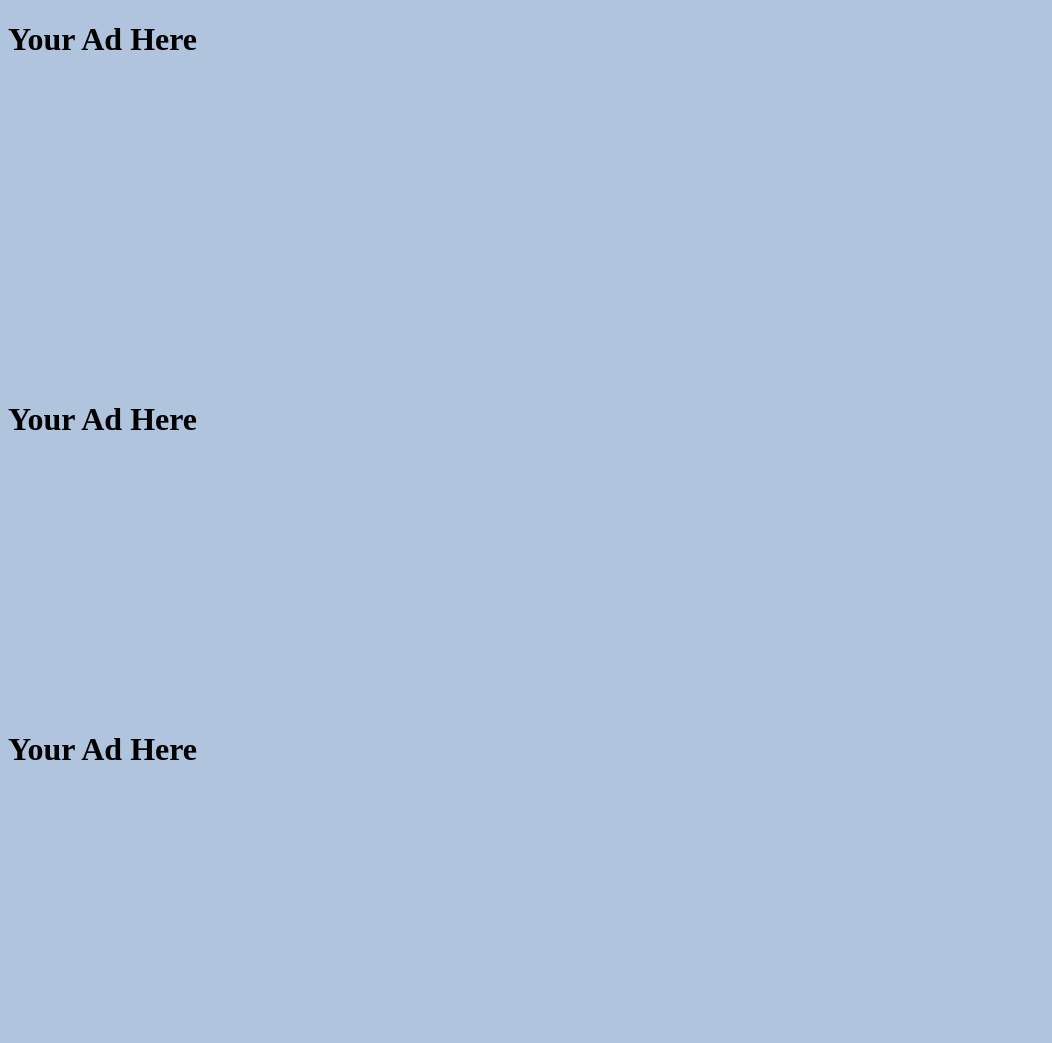
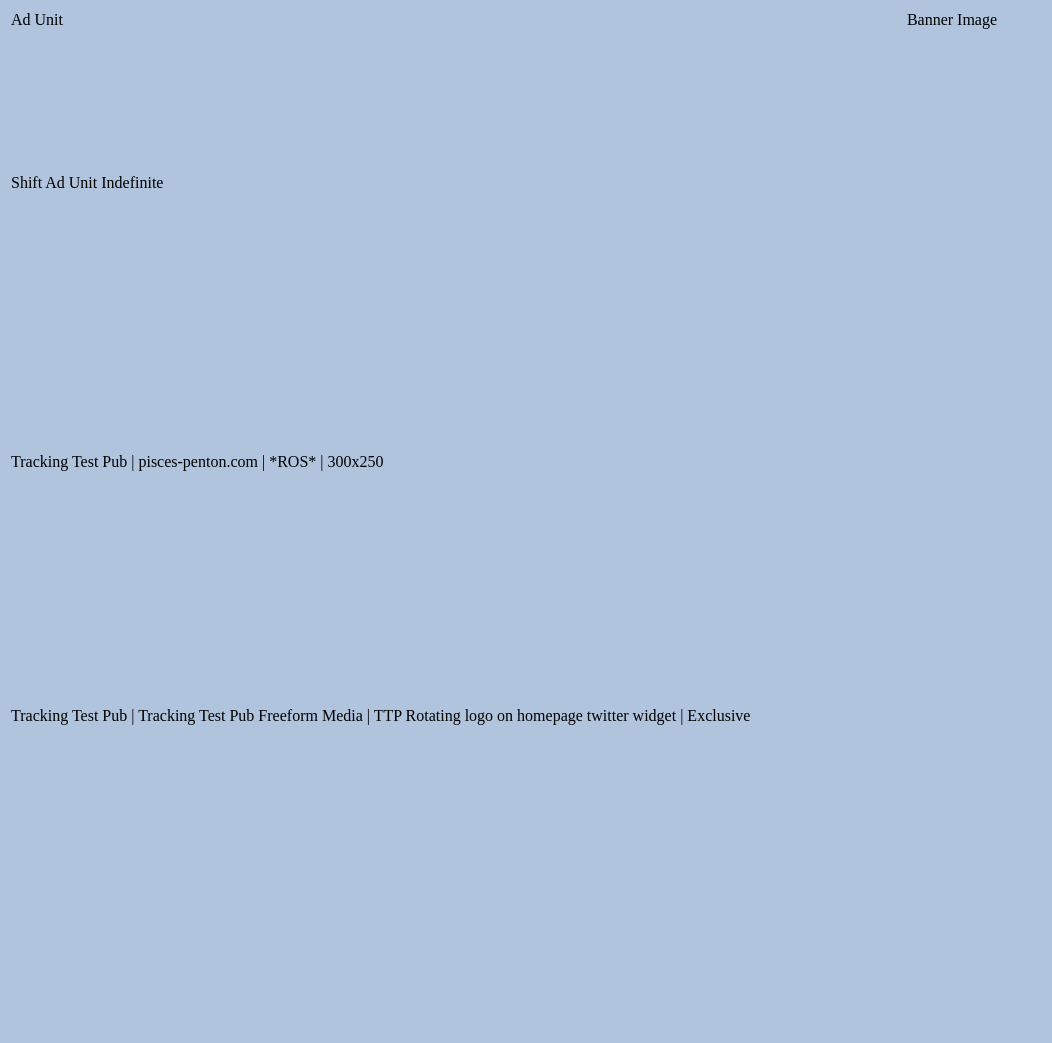
Before and after one commit to Shift-CRM-ADC/adc-testing, a plain HTML site: page index.html in a window 1280 px wide. Shown: the whole page, without its empty margins (0-1052 px from the left). After the commit the page ends 852 px from the top, so only its background shows below. Drawn offline with Linux system fonts and the light colour scheme.

Commit message:
Update index.html

```diff
--- a/index.html
+++ b/index.html
@@ -33,31 +33,56 @@ googletag.enableServices();
 });
 </script>
 </head>
-<header>
-    <h1>Your Ad Here</h1>
-	</header>
+	<table style="width:100%">
+	<tr>
+		<td>
+		Ad Unit
+		</td>
+		<td>
+		Banner Image
+		</td>
+	</tr>
 <!-- Shift Ad Unit Indefinite -->
+	<tr>
+		<td>
+		Shift Ad Unit Indefinite
+		</td>
+		<td>
 <div id='div-gpt-ad-1425439473763-0' style='width:250px; height:300px;'>
 <script type='text/javascript'>
 googletag.cmd.push(function() { googletag.display('div-gpt-ad-1425439473763-0'); });
 </script>
 </div>
+		</td>
+	</tr>
 
-    <h1>Your Ad Here</h1>
-	</header>
 <!-- Tracking Test Pub | pisces-penton.com | *ROS* | 300x250 -->
+<tr>
+		<td>
+		Tracking Test Pub | pisces-penton.com | *ROS* | 300x250
+		</td>
+		<td>
 <div id='div-gpt-ad-1425499305087-0' style='width:300px; height:250px;'>
 <script type='text/javascript'>
 googletag.cmd.push(function() { googletag.display('div-gpt-ad-1425499305087-0'); });
 </script>
 </div>
+		</td>
+	</tr>
 
-    <h1>Your Ad Here</h1>
-	</header>
 <!-- Tracking Test Pub | Tracking Test Pub Freeform Media | TTP Rotating logo on homepage twitter widget | Exclusive -->
+<tr>
+		<td>
+		Tracking Test Pub | Tracking Test Pub Freeform Media | TTP Rotating logo on homepage twitter widget | Exclusive
+		</td>
+		<td>
 <div id='div-gpt-ad-1425499305087-1' style='width:300px; height:250px;'>
 <script type='text/javascript'>
 googletag.cmd.push(function() { googletag.display('div-gpt-ad-1425499305087-1'); });
 </script>
 </div>
+		</td>
+	</tr>
+
+</table>
 </html>
```
